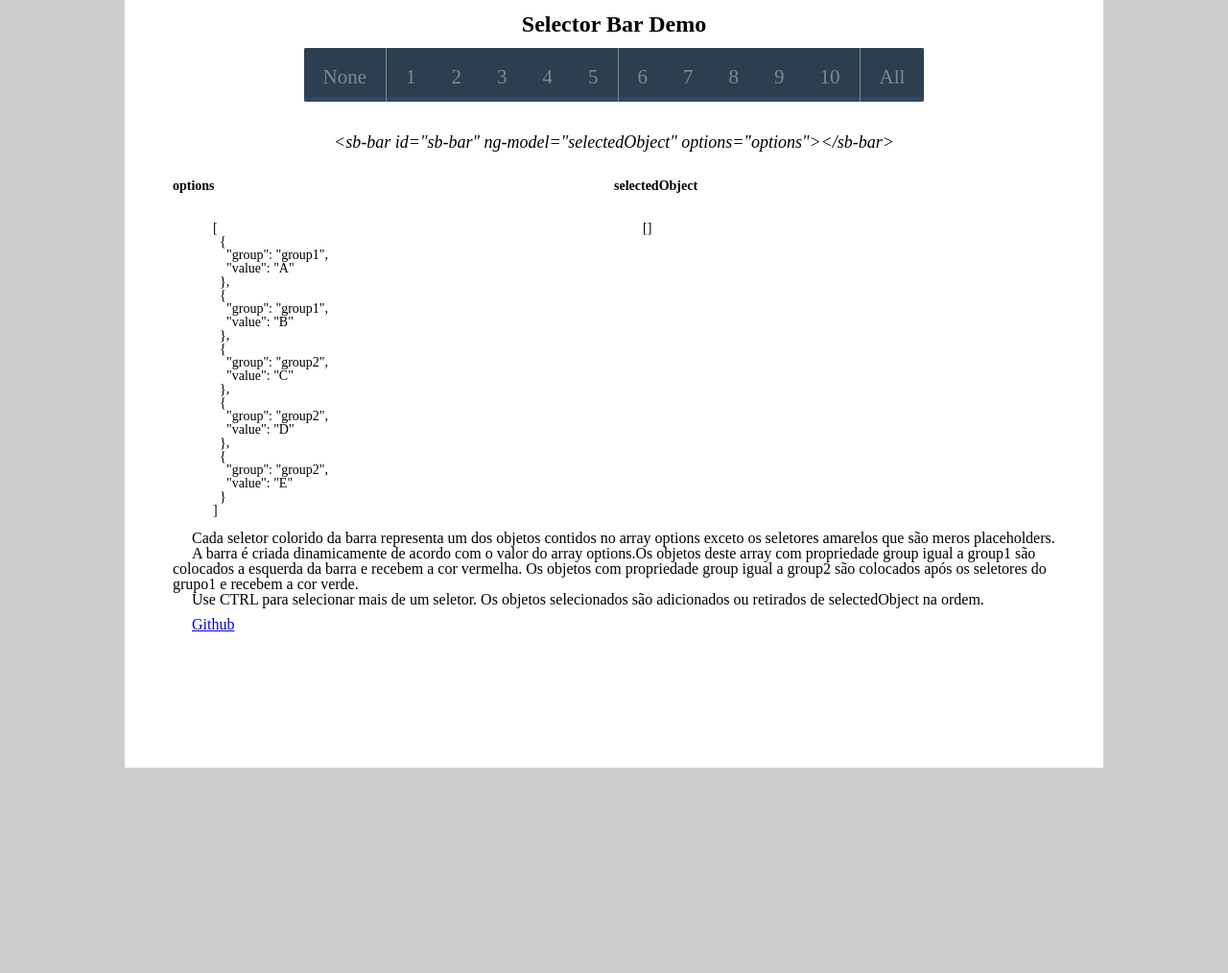
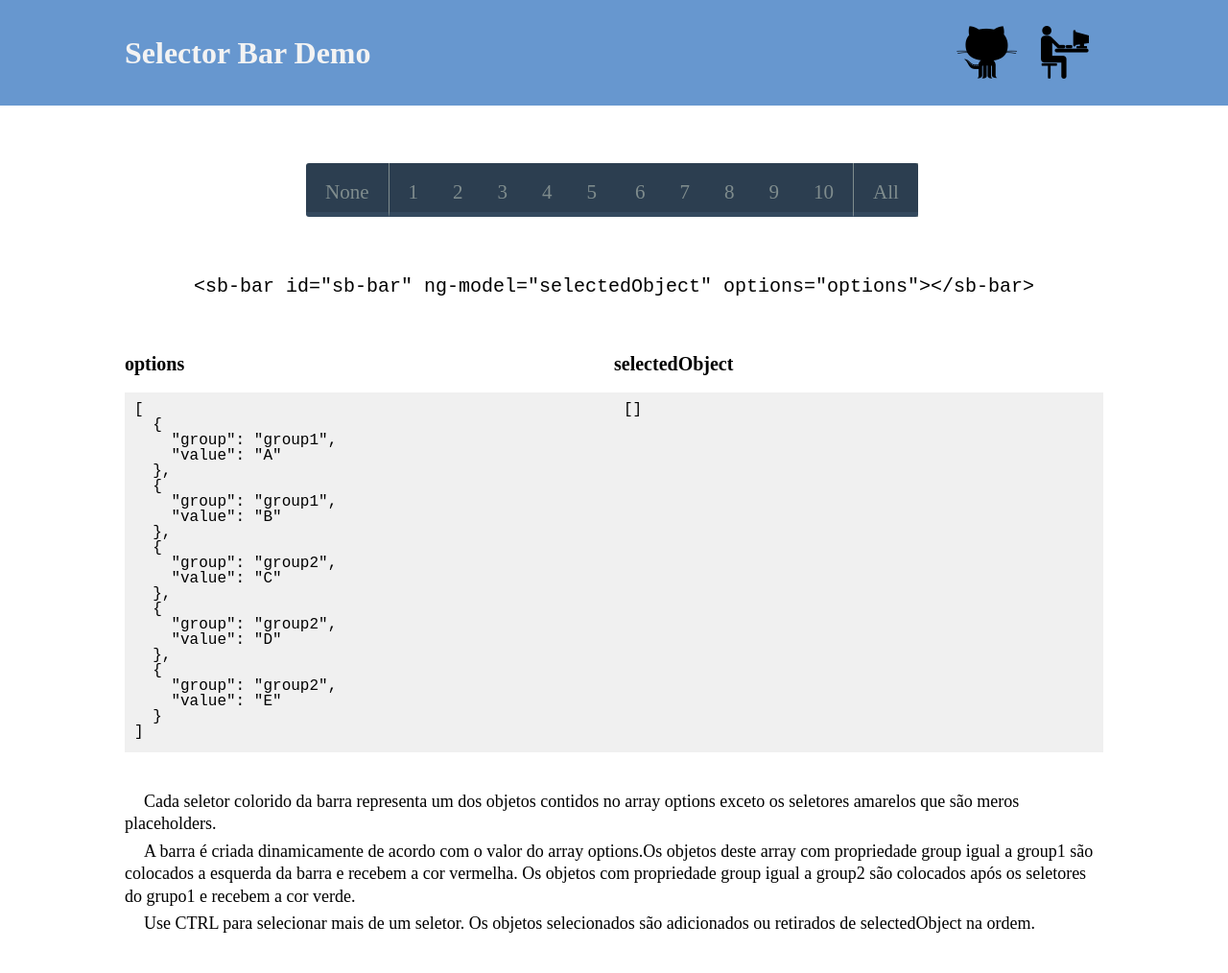
Before and after one commit to yuricamara/selector-bar, a website: page app/index.html in a window 1280 px wide. Shown: the whole page at 96% size. Before the commit the page ends 800 px from the top, so only its background shows below. Drawn offline with nearby package versions, Linux system fonts and the light colour scheme; some packages are replaced by stand-ins of ours.

Commit message:
Mudanças diversas no layout do demo

```diff
--- a/app/global/stylesheets/_directives.scss
+++ b/app/global/stylesheets/_directives.scss
@@ -9,7 +9,6 @@
 
 #sb-bar a {
   padding: 20px 20px 10px 20px;
-  margin:0 1px 0 0;
   text-decoration:none;
   text-align:center;
   color:#7f8c8d;
@@ -44,14 +43,14 @@
 
 #sb-bar > a:first-child,
 #sb-bar li:first-child a {
-  margin-left:0;
+  border-right: 1px solid;
   border-top-left-radius: 3px;
   border-bottom-left-radius: 3px;
 }
 
 #sb-bar>a:last-child,
 #sb-bar li:last-child > a{
-  margin-right: 0;
+  border-left: 1px solid;
   border-top-right-radius: 3px;
   border-bottom-right-radius: 3px;
 }
--- a/app/global/stylesheets/_not-directives.scss
+++ b/app/global/stylesheets/_not-directives.scss
@@ -22,86 +22,106 @@ body{
   height: 100%;
 }
 
-body{
-  background-color: #ccc;
+/**** layout *****/
+
+.l-header-content,
+.l-main{
+  margin: 0 auto;
+  max-width: 1020px;
 }
 
-/**** layout *****/
-
-.l-container{
-  margin: 0 auto;
-  max-width: 1020px;
-  width: 100%;
-  height: 100%;
-
-  background-color: #FFF;
-}
-
-.l-main{
-  width: 100%;
-}
-
-.l-data{
-  margin: 0 50px;
+.l-header{
+  background-color: #6797CF;
 }
 
 /**** component ****/
 
-#sb-bar{
-  margin: 0 auto;
-  display: table;
-  padding-bottom: 30px;
+.wrap-links-externos{
+  float: right;
+  margin: 27px 0;
 }
 
+.wrap-links-externos>.links-externos {
+  float: left;
+}
+
+.wrap-links-externos>.links-externos>a {
+  background: transparent url(/img/sprite-links-externos.png) no-repeat;
+  color: #9E9E9E;
+  height: 55px;
+  display: block;
+  text-align: center;
+  line-height: 140px;
+  text-indent: -9999px;
+}
+
+.wrap-links-externos>.repositorio>a {
+  background-position: 0 -60px;
+  width: 63px;
+
+  margin-right: 10px;
+}
+
+.wrap-links-externos>.portfolio>a {
+  background-position: 15px 0;
+  width: 80px;
+}
+
+#sb-bar{
+  margin: 60px auto;
+  display: table;
+}
 
 .c-page-title{
-  height: 50px;
-
-  line-height: 50px;
-  text-align: center;
-  font-size: 24px;
+  height: 110px;
+  line-height: 110px;
+  font-size: 32px;
   font-weight: bold;
-}
-.c-code{
-  text-align: center;
-  font-size: 18px;
-  font-style: italic;
-  margin-bottom: 30px;
+  display: inline-block;
+  color: #F3F3F3;
 }
 
-.c-scopes{
-  & h2{
-    font-weight: bold;
-    font-size: 14px;
-  }
-
-  & pre{
-    font-size: 14px;
-    float: left;
-    margin-top: 30px;
-  }
+.c-code-html{
+  text-align: center;
+  font-size: 20px;
+  font-family: monospace, sans-serif;
+  margin-bottom: 60px;
 }
 
-.c-selectedObject,
-.c-options{
+.c-code-json{
+    font-family: monospace, sans-serif;
+    font-size: 16px;
+    float: left;
+    margin-top: 20px;
+    white-space: pre;
+    background-color: #F0F0F0;
+    width: 100%;
+    height: 375px;
+    padding: 10px;
+}
+
+.c-code-json-wrap{
   float: left;
   width: 50%;
 }
 
-.c-selectedObject pre{
-  margin-left: 30px;
+.c-code-json-title{
+    font-weight: bold;
+    font-size: 20px;
 }
 
 .c-infos{
   clear: left;
+  padding: 40px 0;
+  line-height: 1.3;
+
   & p{
     text-indent: 20px;
-  }
+    margin-top: 5px;
+    font-size: 18px;
 
-  & a{
-    margin-top: 10px;
-    display: block;
-
-    text-indent: 20px;
+    &:first-child{
+      margin-top: 0;
+    }
   }
 }
--- a/app/index.html
+++ b/app/index.html
@@ -10,24 +10,33 @@
   <title>Selector Bar</title>
 </head>
 <body ng-cloak>
-
-  <div ng-controller="DataCtrl" class="l-container">
-    <main class="l-main">
+  <header class="l-header">
+    <div class="l-header-content">
       <h1 class="c-page-title">Selector Bar Demo</h1>
+      <ul class="wrap-links-externos">
+        <li class="repositorio links-externos">
+            <a href="https://github.com/yuricamara/selector-bar" title="Repositório no Github" target="_blank">Repositório</a>
+        </li>
+        <li class="portfolio links-externos">
+            <a href="http://www.yuricamara.com.br" title="Site do Desenvolvedor" target="_blank">Desenvolvedor</a>
+        </li>
+      </ul>
+    </div>
+  </header>
+  <main ng-controller="DataCtrl" class="l-container">
+    <div class="l-main">
 
       <!-- directive -->
       <sb-bar id="sb-bar" ng-model="selectedObject" options="options"></sb-bar>
 
-      <div class="l-data">
-        <p class="c-code">
+        <p class="c-code-html">
           &lt;sb-bar id=&quot;sb-bar&quot; ng-model=&quot;selectedObject&quot; options=&quot;options&quot;&gt;&lt;/sb-bar&gt;
         </p>
 
-        <div class="c-scopes">
-
-          <div class="c-options">
-            <h2 class="c-options-title">options</h2>
-            <pre class="c-options-data">
+        <div class="c-code-json-wrap">
+          <p class="c-code-json-title">options</p>
+          <code>
+            <pre class="c-code-json">
 [
   {
     &quot;group&quot;: &quot;group1&quot;,
@@ -51,22 +60,19 @@
   }
 ]
               </pre>
+            </code>
           </div>
-          <div class="c-selectedObject">
-            <h2>selectedObject</h2>
-            <pre>{{selectedObject | json}}</pre>
+          <div class="c-code-json-wrap">
+            <p class="c-code-json-title">selectedObject</p>
+            <pre class="c-code-json">{{selectedObject | json}}</pre>
           </div>
-        </div>
-
         <div class="c-infos">
           <p>Cada seletor colorido da barra representa um dos objetos contidos no array <i>options</i> exceto os seletores amarelos que são meros placeholders.</p>
           <p>A barra é criada dinamicamente de acordo com o valor do array <i>options</i>.Os objetos deste array com propriedade group igual a group1 são colocados a esquerda da barra e recebem a cor vermelha. Os objetos com propriedade group igual a group2 são colocados após os seletores do grupo1 e recebem a cor verde.</p>
           <p>Use CTRL para selecionar mais de um seletor. Os objetos selecionados são adicionados ou retirados de <i>selectedObject</i> na ordem.</p>
-          <a href="https://github.com/yuricamara/selector-bar">Github</a>
         </div>
     </div>
   </main>
-  </div>
 
   <!-- build:js scripts.js -->
 
```
Also changed, not shown: app/global/stylesheets.css, app/img/sprite-links-externos.png (added), 1 other file. Lines whose indentation alone changed are shown as unchanged.
